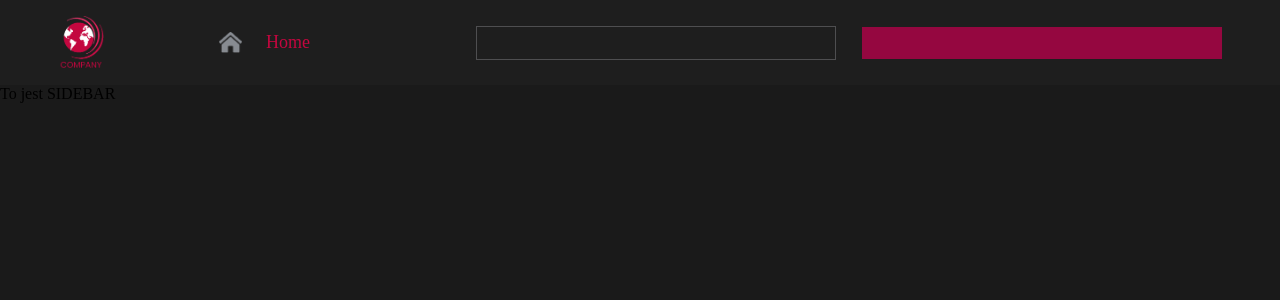
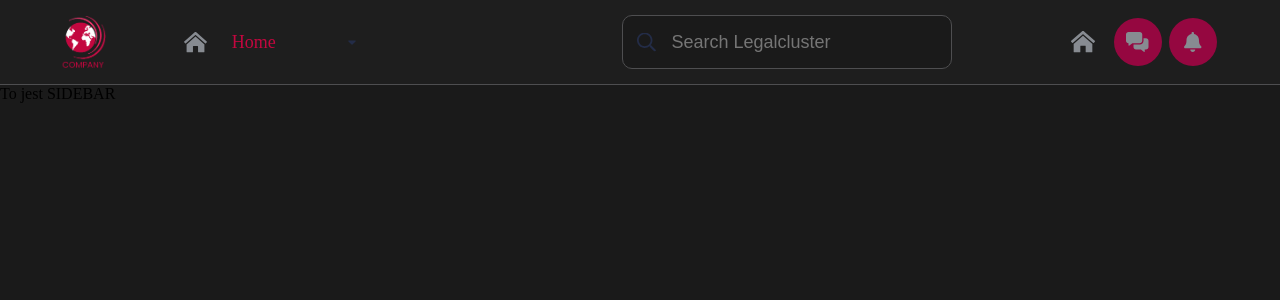
Before and after one commit to miceyjuice/react-uni-app, a React (Create React App) app: page / in a window 1280 px wide. Shown: the top 300 px of the page. Built offline with nearby package versions, Linux system fonts and the light colour scheme.

Commit message:
navbar almost done

```diff
--- a/src/components/Navbar/Navbar.tsx
+++ b/src/components/Navbar/Navbar.tsx
@@ -1,8 +1,11 @@
-import React, { FC } from "react";
+import { FC } from "react";
 import styled from "styled-components";
 
-import Theme from "../../styledHelpers/Theme";
-import homeIcon from "../../assets/icons/house.png";
+import homeIcon from "../../assets/icons/house.svg";
+import searchIcon from "../../assets/icons/search.svg";
+import dropdownIcon from "../../assets/icons/arrow-down.svg";
+import commentsIcon from "../../assets/icons/comments.svg";
+import notificationIcon from "../../assets/icons/bell.svg";
 
 import Nav from "../../styledHelpers/components/Nav";
 import Logo from "../../styledHelpers/components/Logo";
@@ -11,6 +14,7 @@ import Search from "../../styledHelpers/components/Search";
 import Icons from "../../styledHelpers/components/Icons";
 import Ul from "../../styledHelpers/components/Ul";
 import Li from "../../styledHelpers/components/Li";
+import { Theme } from "../../styledHelpers/Theme";
 
 const StyledA = styled.a`
   display: inline-block;
@@ -23,6 +27,7 @@ const StyledA = styled.a`
     display: block;
     position: absolute;
     height: 100%;
+    max-height: 1.56rem;
     width: 1.5rem;
     left: -3rem;
     top: 0;
@@ -31,6 +36,72 @@ const StyledA = styled.a`
     background-size: contain;
     background-repeat: no-repeat;
   }
+
+  ::after {
+    content: "";
+    display: block;
+    position: absolute;
+    height: 100%;
+    max-height: 1.56rem;
+    width: 0.5rem;
+    right: -5rem;
+    top: 0;
+    background-image: url(${dropdownIcon});
+    background-position: center;
+    background-size: contain;
+    background-repeat: no-repeat;
+  }
+`;
+
+const SearchInput = styled.input`
+  padding: 0.5em 3rem;
+  margin: 0.5em;
+  background: ${Theme.Colors.black};
+  border: 1px solid ${Theme.Colors.grey};
+  border-radius: 0.625rem;
+  height: 100%;
+  width: 100%;
+  max-width: 22.5rem;
+  font-size: ${Theme.FontSizes[18]};
+  color: ${Theme.Colors.white};
+  transition: box-shadow 200ms cubic-bezier(0.47, 0, 0.745, 0.715);
+
+  ::placeholder {
+    color: #757575;
+  }
+
+  :focus {
+    outline: none;
+    box-shadow: 0 0 2px 1px ${Theme.Colors.pink};
+  }
+`;
+
+const SearchIcon = styled.div`
+  display: block;
+  position: absolute;
+  height: 100%;
+  width: 1.1875rem;
+  left: 1.5rem;
+  top: 50%;
+  transform: translateY(-50%);
+  background-image: url(${searchIcon});
+  background-position: center;
+  background-size: contain;
+  background-repeat: no-repeat;
+`;
+
+const Icon = styled("div")<{ haveBg?: boolean; bgImage: string }>`
+  display: flex;
+  justify-content: center;
+  align-items: center;
+  height: 3rem;
+  width: 3rem;
+  border-radius: ${(haveBg) => (haveBg ? "50%" : "0px")};
+  background-color: ${(props) =>
+    props.haveBg ? Theme.Colors.pink : "transparent"};
+  background-image: ${(props) => `url('${props.bgImage}')`};
+  background-repeat: no-repeat;
+  background-position: center;
 `;
 
 export const App: FC = () => {
@@ -45,8 +116,15 @@ export const App: FC = () => {
             </Li>
           </Ul>
         </Menu>
-        <Search></Search>
-        <Icons></Icons>
+        <Search>
+          <SearchIcon />
+          <SearchInput type="text" placeholder="Search Legalcluster" />
+        </Search>
+        <Icons>
+          <Icon bgImage={homeIcon}></Icon>
+          <Icon bgImage={commentsIcon} haveBg></Icon>
+          <Icon bgImage={notificationIcon} haveBg></Icon>
+        </Icons>
       </Nav>
     </>
   );
--- a/src/styledHelpers/components/Icons.ts
+++ b/src/styledHelpers/components/Icons.ts
@@ -1,10 +1,12 @@
 import styled from "styled-components";
-import { Theme } from "../Theme";
 
 export const Search = styled.div`
-  height: 2rem;
-  width: 22.5rem;
-  background-color: ${Theme.Colors.pink};
+  display: flex;
+  justify-content: space-around;
+  align-items: center;
+  height: 100%;
+  max-height: 3rem;
+  min-width: 10.3rem;
 `;
 
 export default Search;
--- a/src/styledHelpers/components/Li.ts
+++ b/src/styledHelpers/components/Li.ts
@@ -3,11 +3,10 @@ import Theme from "../Theme";
 
 export const Li = styled.li`
   display: flex;
-  justify-content: center;
+  justify-content: flex-start;
   align-items: center;
   height: 3.125rem;
   width: 13.75rem;
-  padding-left: 1rem;
   font-size: ${Theme.FontSizes[18]};
   font-weight: ${Theme.FontWeights.regular};
   color: ${Theme.Colors.red};
--- a/src/styledHelpers/components/Menu.ts
+++ b/src/styledHelpers/components/Menu.ts
@@ -2,6 +2,9 @@ import styled from "styled-components";
 
 export const Menu = styled.div`
   width: 20rem;
+  display: flex;
+  justify-content: flex-start;
+  padding-left: 2rem;
 `;
 
 export default Menu;
--- a/src/styledHelpers/components/Nav.ts
+++ b/src/styledHelpers/components/Nav.ts
@@ -3,11 +3,12 @@ import Theme from "../Theme";
 
 export const Nav = styled.nav`
   display: flex;
-  justify-content: space-evenly;
+  justify-content: space-between;
   align-items: center;
-  padding: 2rem;
+  padding: 2rem 3.75rem;
   background-color: ${Theme.Colors.darkestGrey};
   max-height: 5.3125rem;
+  border-bottom: 1px solid ${Theme.Colors.grey};
 `;
 
 export default Nav;
--- a/src/styledHelpers/components/Search.ts
+++ b/src/styledHelpers/components/Search.ts
@@ -1,10 +1,12 @@
 import styled from "styled-components";
-import { Theme } from "../Theme";
 
 export const Search = styled.div`
-  padding: 1rem 5rem;
-  border: 1px solid ${Theme.Colors.grey};
-  width: 22.5rem;
+  display: flex;
+  position: relative;
+  justify-content: flex-start;
+  align-items: center;
+  width: 30%;
+  height: 3.43rem;
 `;
 
 export default Search;
--- a/src/styledHelpers/components/Ul.ts
+++ b/src/styledHelpers/components/Ul.ts
@@ -2,6 +2,7 @@ import styled from "styled-components";
 
 export const Ul = styled.ul`
   list-style-type: none;
+  padding: 0;
 `;
 
 export default Ul;
```
